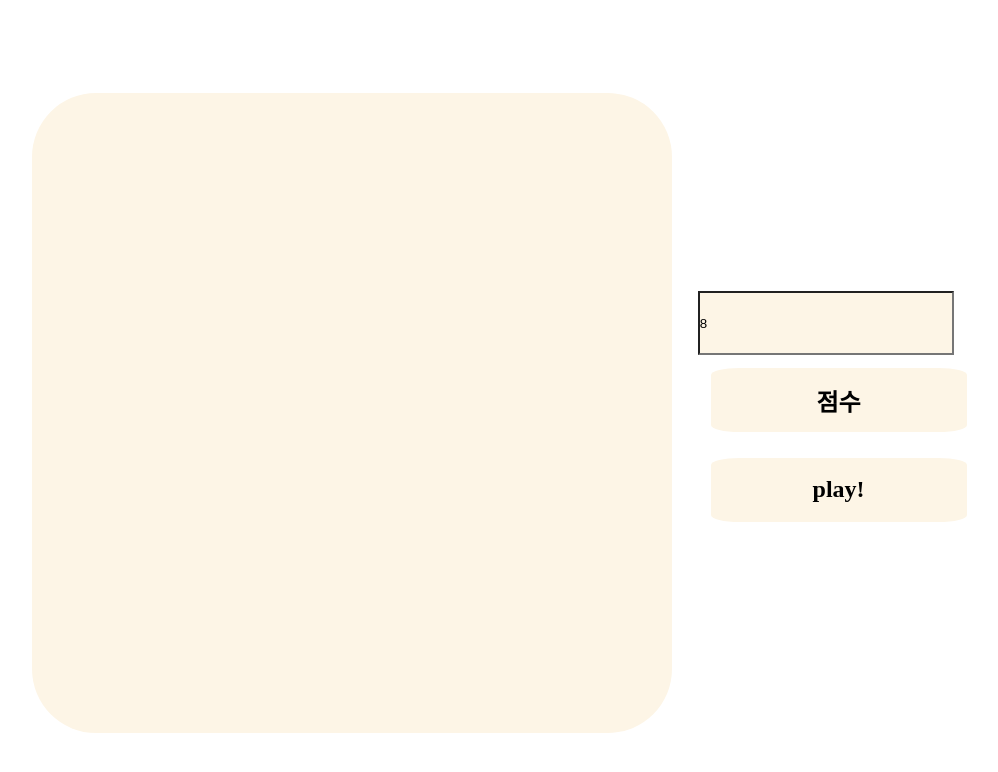
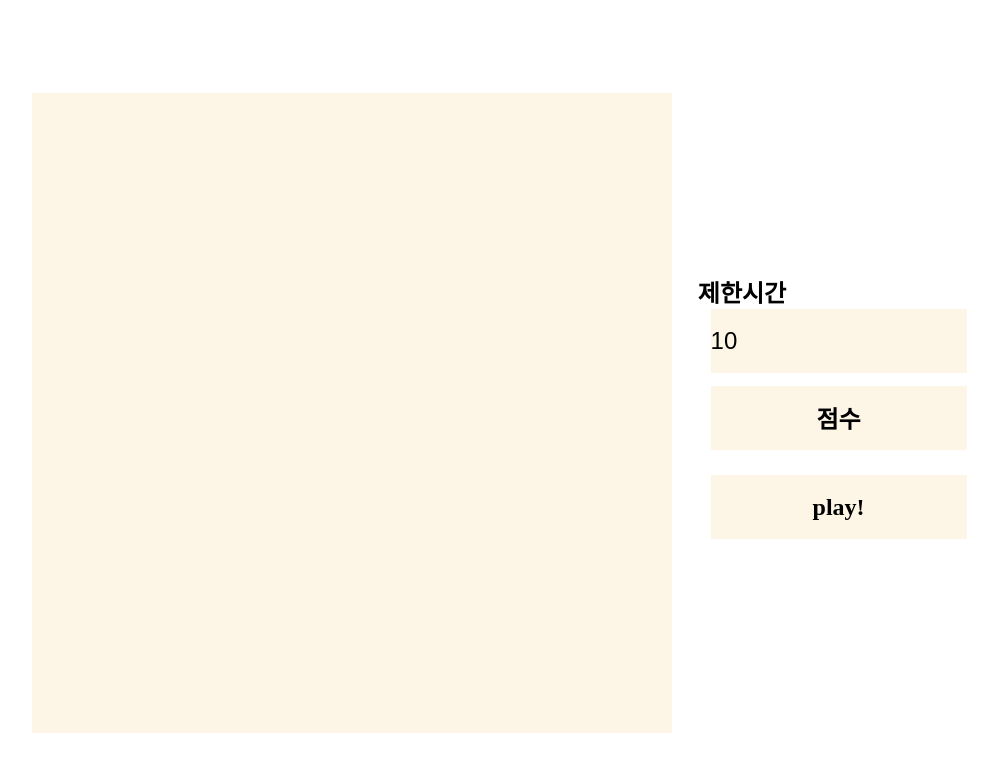
Before and after one commit to seunghee1108/Subject-4, a website: page index.html in a window 1280 px wide. Both pictures are taken after a click on the element "play!". Shown: the whole page, without its empty margins (147-1145 px from the left). Drawn offline with Linux system fonts and the light colour scheme.

Commit message:
추가 작업 필요

```diff
--- a/index.html
+++ b/index.html
@@ -24,7 +24,7 @@
     height: 80vh;
     background-color: #FDF5E6;
     position: relative;
-    border-radius: 10%;
+    /* border-radius: 10%; */
   }
   div{
     display: flex;
@@ -35,7 +35,7 @@
     position: relative;
     margin: 1vw;
     margin-left: 1vw;
-    border-radius: 11%;
+    /* border-radius: 11%; */
     font-weight: bold;
     font-size: 1.5rem;
   }
@@ -43,6 +43,11 @@
     width: 20vw;
     height: 5vw;
     background-color:#FDF5E6;
+    font-size: 1.5rem;
+    align-items: center;
+    margin-left: 1vw;
+    border: none;
+
   }
   #score{
     width: 20vw;
@@ -60,6 +65,7 @@
     <div id = "box"></div>
     <div>
       <!-- <div id ="time"></div> -->
+      <p style="justify-content: center;">제한시간</p>
       <input type="text" id="time" value="10" >
       <div id = "score">점수</div>
       <div id = "play">play!</div>
@@ -72,7 +78,8 @@
     const time = document.getElementById("time")
     console.dir(root);
     let val = 0;
-    let timeout = 10;
+    // let timeout = 10;
+    // var count = 10;
 
     // score
     function counter(){
@@ -81,21 +88,17 @@
       score.innerText = "SCORE:" + val + "점";
     }
     // timer
-    function timer(){
-      let stop = setInterval(function(){
-        timeout = timeout-1 ;
-        time.value = timeout;
-        if(timeout <= 0){
-          clearInterval(stop);
-          console.log(timeout)
-        }
-      }, 1000);
-    }
-    // function timerr(){
-    //   playtime = setInterval(function(){
+    // setInterval(function(){
+    //   count -= 1;
+    //   if( count >= 0){
+    //     document.querySelector('play')= count;
+    //   }
+    // },1000)
+    // function timer(){
+    //   let stop = setInterval(function(){
     //     timeout = timeout-1 ;
-    //     timer.value = timeout;
-    //     if(timer.value <= 0){
+    //     time.value = timeout;
+    //     if(timeout <= 0){
     //       clearInterval(stop);
     //       console.log(timeout)
     //     }
@@ -103,7 +106,7 @@
     // }
     // clickevent
     play.addEventListener('click', function(){
-      timer()
+      // timer()
       let interval = setInterval(function(){
         const randomBox = document.createElement("div");
         root.children[0].appendChild(randomBox);
@@ -114,16 +117,37 @@
         randomBox.style.backgroundSize = "cover"
         randomBox.style.position = "absolute"
       // random
-      let x = Math.floor(Math.random() * 500)
-      let y = Math.floor(Math.random() * 500)
+      let x = Math.floor(Math.random() * 600)
+      let y = Math.floor(Math.random() * 600)
       let xString = x.toString()
       let ySting = y.toString()
       randomBox.style.left = xString + "px"
       randomBox.style.top = ySting + "px"
 
+
       randomBox.addEventListener('click', function(){
       randomBox.remove()
       counter();
+      // const timeoutId = setInterval(() =>{
+      //   console.log(count);
+      //   if(count++ === 10)clearInterval(timeoutId);
+      // },1000)
+
+
+      // setTimeout(function(){
+      //  clearInterval(interval);
+      // }, 1000);
+
+
+
+      // if(timeout <= 0){
+      //   clearInterval(interval);
+      //   // if(score.value > 0 ){
+      //   //   root.style.width = "100vw"
+      //   //   root.style.height = "100vh"
+      //   //   root.style.backgroundColor = "skyblue"
+      //   // }
+      // }
       })
      }, 1000)
     });
```
